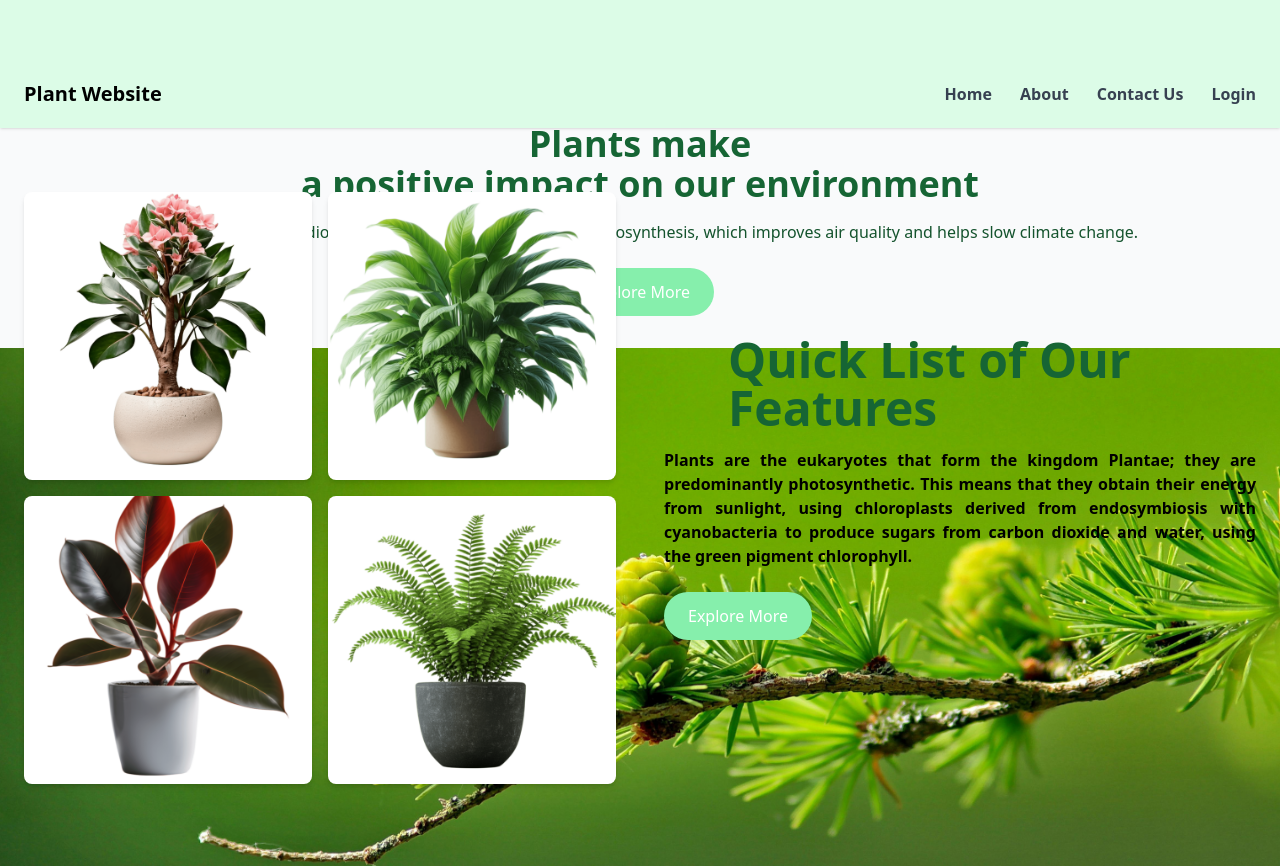
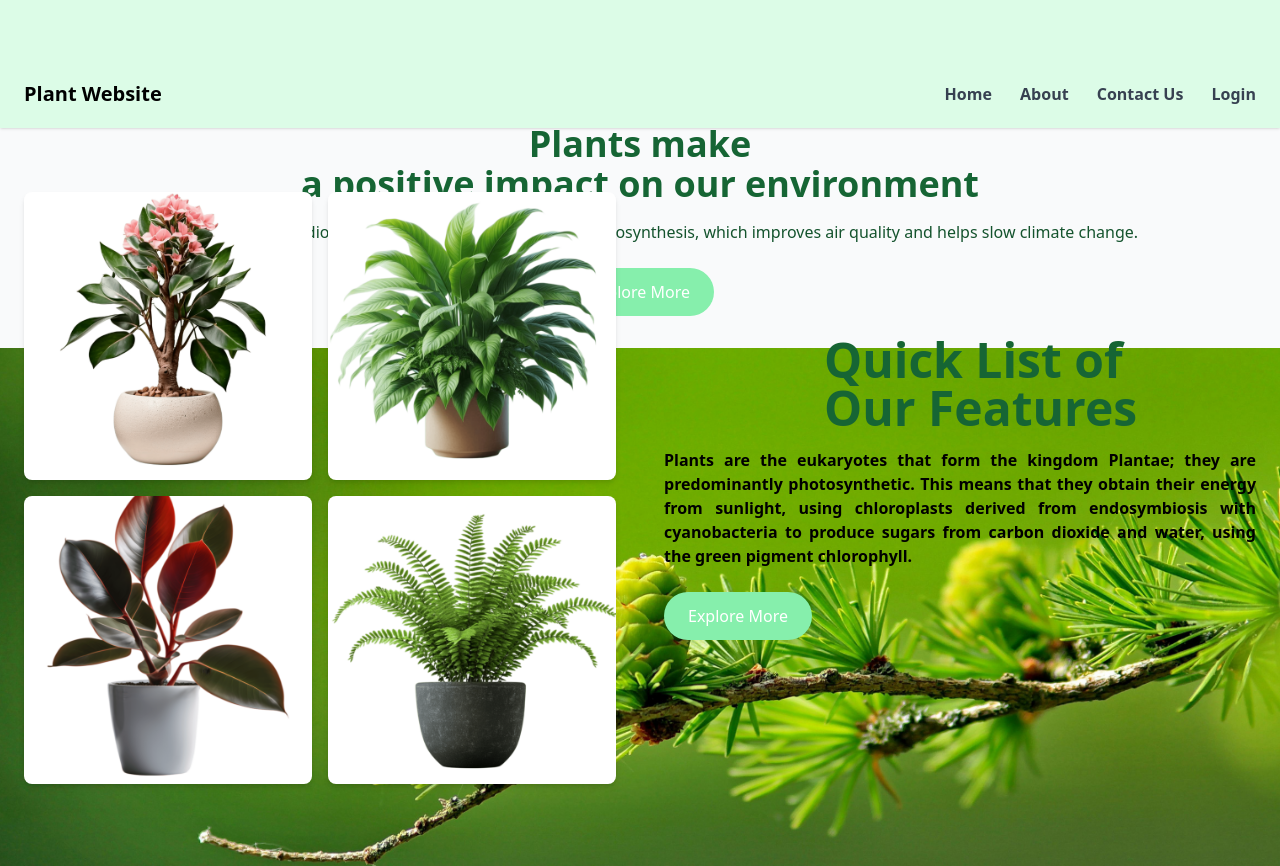
Before and after one commit to Koushik-su/assignment3, a plain HTML site: page index.html in a window 1280 px wide. Shown: the top 866 px of the page. Drawn offline with nearby package versions, Linux system fonts and the light colour scheme.

Commit message:
pantwebsite

```diff
--- a/index.html
+++ b/index.html
@@ -43,7 +43,7 @@
       <img src="images/featureimage4.png" alt="Feature 2" class="rounded-lg shadow-md">
     </div>
     <div>
-      <h2 class="text-3xl md:text-4xl lg:text-5xl sm:pl-30 md:pl-16 px-24"><span
+      <h2 class="text-3xl md:text-4xl lg:text-5xl sm:pl-30 md:pl-40 px-10"><span
           class="text-green-800 font-bold text-center "> Quick List of
           Our
           Features </span> </h2>
```
